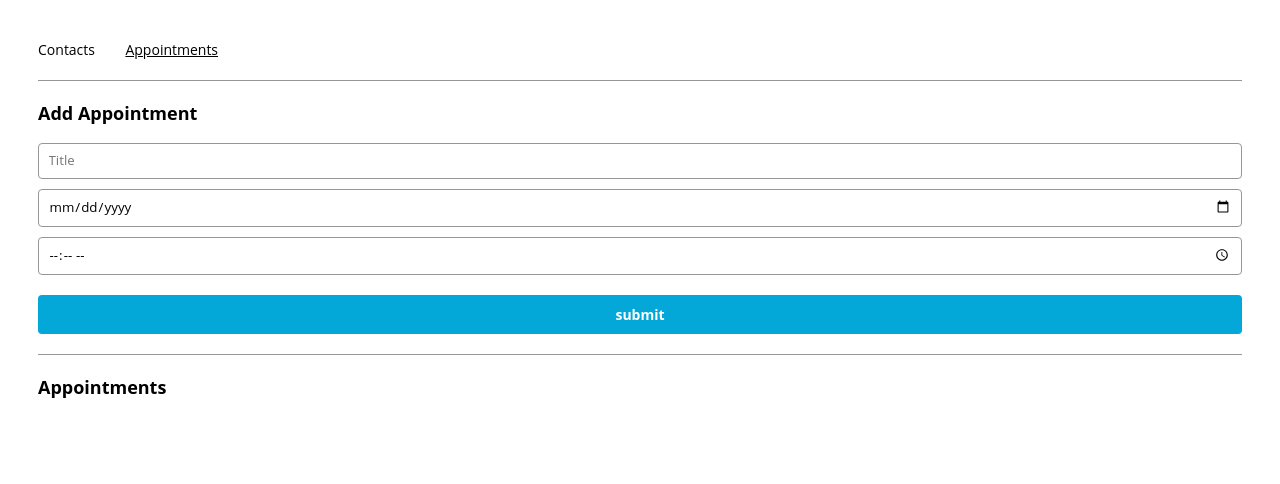
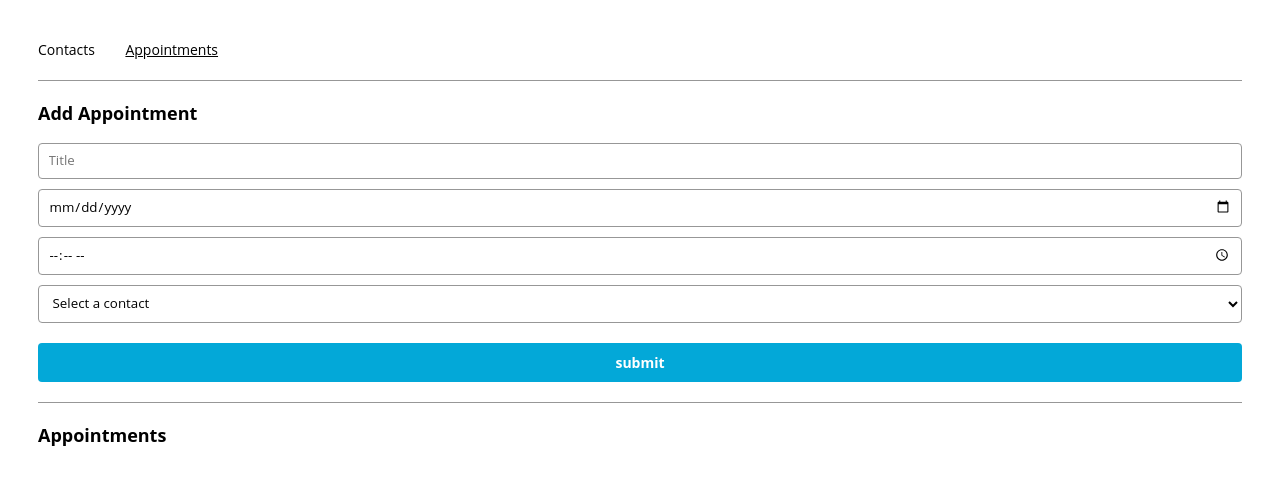
Before and after one commit to Williamem/react-appointment-planner, a React (Create React App) app: page /appointments in a window 1280 px wide. Shown: the top 484 px of the page. Built offline with nearby package versions, Linux system fonts and the light colour scheme.

Commit message:
add contactPicker

```diff
--- a/src/components/appointmentForm/AppointmentForm.js
+++ b/src/components/appointmentForm/AppointmentForm.js
@@ -1,9 +1,11 @@
 import React from "react";
+import { ContactPicker } from '../contactPicker/ContactPicker';
 
 export const AppointmentForm = ({
   values,
   setValues,
   handleSubmit,
+  contactsData,
 }) => {
   const getTodayString = () => {
     const [month, day, year] = new Date()
@@ -25,6 +27,7 @@ export const AppointmentForm = ({
       <input type='text' name="title" onChange={handleChange} value={values.title} placeholder="Title" />
       <input type='date' name="date" onChange={handleChange} value={values.date} min={getTodayString} />
       <input type='time' onChange={handleChange} value={values.time} name="time" />
+      <ContactPicker contactsData={contactsData} handleChange={handleChange} />
       <input type="submit" value="submit" />
     </form>
   );
--- a/src/components/contactPicker/ContactPicker.js
+++ b/src/components/contactPicker/ContactPicker.js
@@ -1,7 +1,14 @@
 import React from "react";
 
-export const ContactPicker = () => {
+export const ContactPicker = ({contactsData, handleChange}) => {
   return (
-    ContactPicker
+    <select>
+    <option>Select a contact</option>
+      {
+        contactsData.map(contact => {
+          return <option value={contact.name} onChange={handleChange}>{contact.name}</option>
+        })
+      }
+    </select>
   );
 };
--- a/src/containers/appointmentsPage/AppointmentsPage.js
+++ b/src/containers/appointmentsPage/AppointmentsPage.js
@@ -34,6 +34,7 @@ export const AppointmentsPage = ({appointmentsData, contactsData, addAppointment
           values={values}
           setValues={setValues}
           handleSubmit={handleSubmit}
+          contactsData={contactsData}
         />
       </section>
       <hr />
```
